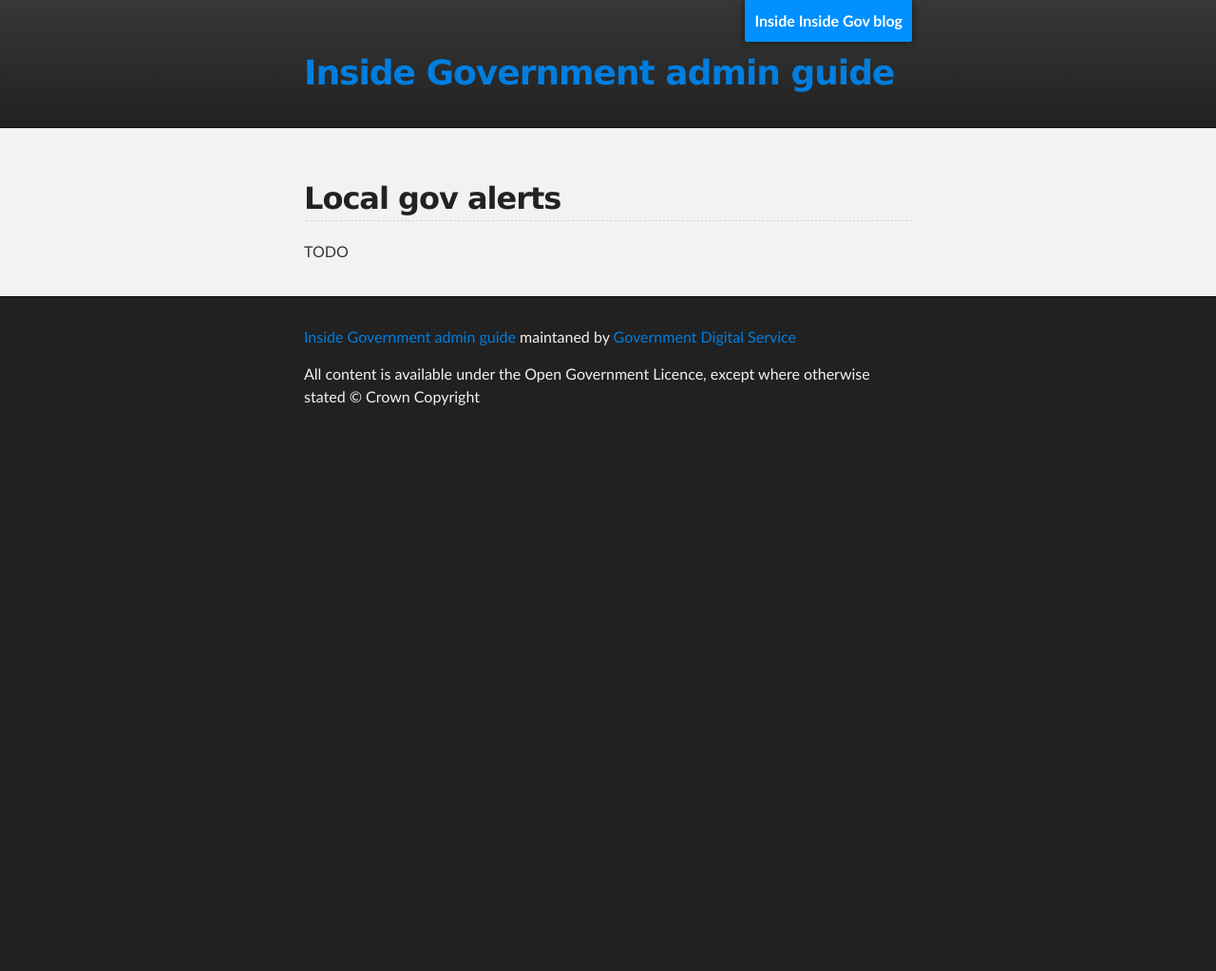
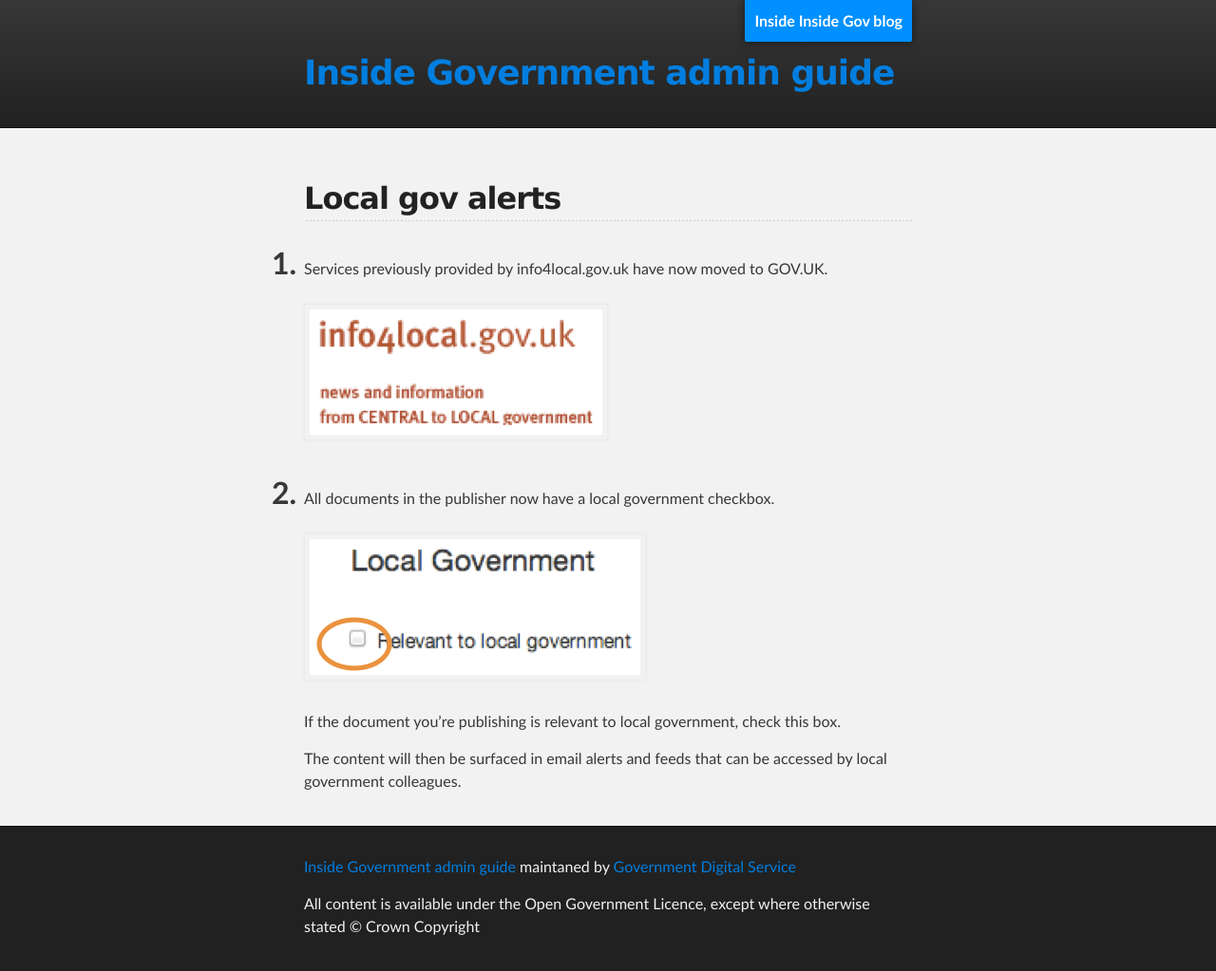
Before and after one commit to alphagov/inside-government-admin-guide, a Jekyll site: the page built from creating-documents/local-gov-alerts.md, in a window 1280 px wide. Shown: the whole page at 95% size. Built offline with Jekyll 4.4.1, drawn with Linux system fonts in a browser that asks for light colours; before the commit the page ends 900 px from its top, so only the background shows below that.

Commit message:
Finished 'local gov alerts'

```diff
--- a/creating-documents/local-gov-alerts.md
+++ b/creating-documents/local-gov-alerts.md
@@ -5,4 +5,14 @@
 
 ## Local gov alerts
 
-TODO
+1. Services previously provided by info4local.gov.uk have now moved to GOV.UK.
+
+	![Local gov alerts 1](local-gov-alerts-1.png)
+
+2. All documents in the publisher now have a local government checkbox.
+
+	![Local gov alerts 2](local-gov-alerts-2.png)
+
+	If the document you're publishing is relevant to local government, check this box.
+
+	The content will then be surfaced in email alerts and feeds that can be accessed by local government colleagues.
```
Also changed, not shown: creating-documents/local-gov-alerts-1.png (added), creating-documents/local-gov-alerts-2.png (added).
